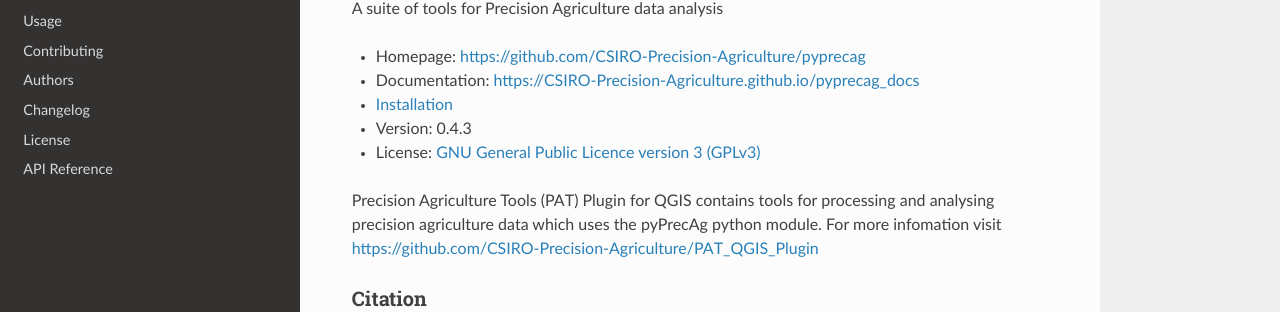
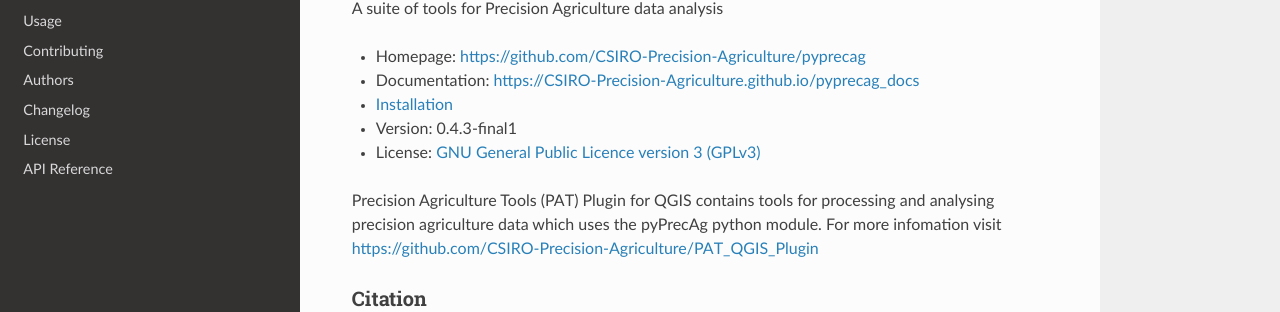
Before and after one commit to CSIRO-Precision-Agriculture/pyprecag, a Sphinx documentation site: the page built from docs/readme.rst, in a window 1280 px wide and 900 px high. Shown: the part 219-531 px from the top of the window. Built offline with Sphinx 7.4.7 and the Read the Docs theme 3.1.0, drawn with Linux system fonts in a browser that asks for light colours.

Commit message:
Bump version: 0.4.3 → 0.4.3-final1

```diff
--- a/README.rst
+++ b/README.rst
@@ -6,7 +6,7 @@
 * Homepage: https://github.com/CSIRO-Precision-Agriculture/pyprecag
 * Documentation: https://CSIRO-Precision-Agriculture.github.io/pyprecag_docs
 * `Installation <https://csiro-precision-agriculture.github.io/pyprecag_docs/installation.html#installation>`__
-* Version: 0.4.3
+* Version: 0.4.3-final1
 * License: `GNU General Public Licence version 3 (GPLv3) <https://github.com/CSIRO-Precision-Agriculture/pyprecag/blob/master/LICENSE>`__
 
 
--- a/docs/conf.py
+++ b/docs/conf.py
@@ -29,7 +29,7 @@
 master_doc = 'index'
 project = 'pyprecag'
 copyright = '2018-2025, CSIRO'
-version = release = '0.4.3'
+version = release = '0.4.3-final1'
 pygments_style = 'perldoc'
 templates_path = ['.']
 html_use_smartypants = True
--- a/pyprecag/__init__.py
+++ b/pyprecag/__init__.py
@@ -16,7 +16,7 @@
 
 __author__ = 'Christina Ratcliff',
 __email__ = 'Christina.Ratcliff@csiro.au',
-__version__ = '0.4.3'
+__version__ = '0.4.3-final1'
 
 number_types = six.integer_types + (float, )
 
--- a/setup.py
+++ b/setup.py
@@ -23,7 +23,7 @@
 
 setup(
     name='pyprecag',
-    version='0.4.3',
+    version='0.4.3-final1',
     description='A suite of tools for Precision Agriculture',
     #long_description_content_type='text/x-rst',
     long_description_content_type='text/markdown',
@@ -111,6 +111,7 @@
     # $ pip install -e .[dev,test]
     extras_require={
         'dev': [
+            'setuptools',
             'pypandoc',
             'bump-my-version',
             'check-manifest',
```
Also changed, not shown: .bumpversion.toml.
